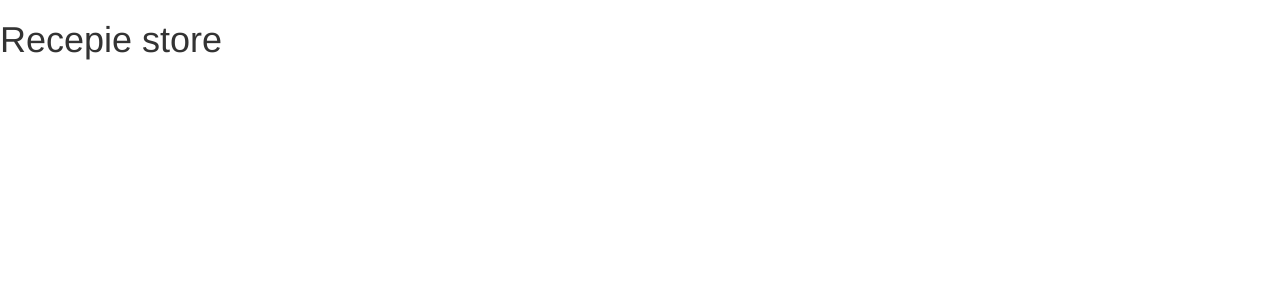
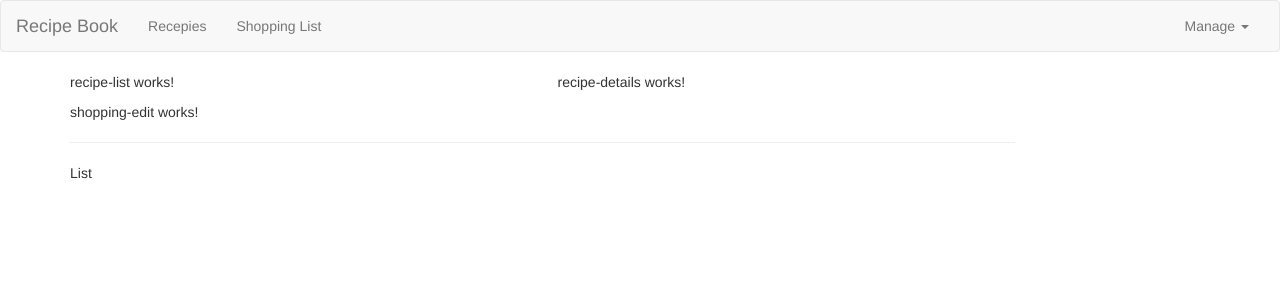
Before and after one commit to rohan12patil/angularLearnings1, an Angular app: page / in a window 1280 px wide. Shown: the top 300 px of the page. Built offline with nearby package versions, Linux system fonts and the light colour scheme.

Commit message:
Header UI changes, recipe model added

```diff
--- a/src/app/app.component.html
+++ b/src/app/app.component.html
@@ -1,3 +1,10 @@
 <app-header></app-header>
-
+<div class="container">
+  <div class="row">
+    <div class="col-md-12">
+      <app-recipes></app-recipes>
+      <app-shopping-list></app-shopping-list>
+    </div>
+  </div>
+</div>
 <router-outlet></router-outlet>
--- a/src/app/header/header.component.html
+++ b/src/app/header/header.component.html
@@ -1 +1,23 @@
-<h1>Recepie store</h1>
+<nav class="navbar navbar-default">
+  <div class="container-fluid">
+    <div class="navbar-header">
+        <a  href="#" class="navbar-brand">Recipe Book</a>
+    </div>
+
+    <div class="collapse navbar-collapse">
+      <ul class="nav navbar-nav">
+          <li><a href="#">Recepies</a></li>
+          <li><a href="#">Shopping List</a></li>
+      </ul>
+      <ul class="nav navbar-nav navbar-right">
+        <li class="dropdown">
+            <a href="#" class="dropdown-toggle" role="button">Manage <span class="caret"></span></a>
+          <ul class="dropdown-menu">
+            <li> <a href="#"> Save Data</a></li>
+            <li> <a href="#"> Fetch  Data</a></li>
+          </ul>
+        </li>
+      </ul>
+    </div>
+  </div>
+</nav>
--- a/src/app/recipes/recipe-list/recipe-item/recipe-item.component.html
+++ b/src/app/recipes/recipe-list/recipe-item/recipe-item.component.html
@@ -1 +1 @@
-<p>recipe-item works!</p>
+<app-recipe-item></app-recipe-item>
--- a/src/app/recipes/recipe-list/recipe-item/recipe-item.component.ts
+++ b/src/app/recipes/recipe-list/recipe-item/recipe-item.component.ts
@@ -6,7 +6,7 @@
   styleUrls: ['./recipe-item.component.scss']
 })
 export class RecipeItemComponent implements OnInit {
-
+  recipes
   constructor() { }
 
   ngOnInit() {
--- a/src/app/recipes/recipes.component.html
+++ b/src/app/recipes/recipes.component.html
@@ -1 +1,8 @@
-<p>recipes works!</p>
+<div class="row">
+  <div class="col-md-5">
+     <app-recipe-list></app-recipe-list>
+  </div>
+  <div class="col-md-7">
+    <app-recipe-details></app-recipe-details>
+  </div>
+</div>
--- a/src/app/shopping-list/shopping-list.component.html
+++ b/src/app/shopping-list/shopping-list.component.html
@@ -1 +1,7 @@
-<p>shopping-list works!</p>
+<div class="row">
+    <div class="col-xs-10">
+      <app-shopping-edit></app-shopping-edit>
+      <hr>
+      <p>List</p>
+    </div>
+  </div>
```
Also changed, not shown: src/app/recipes/recipe.model.ts (added, +11 -0 lines).
